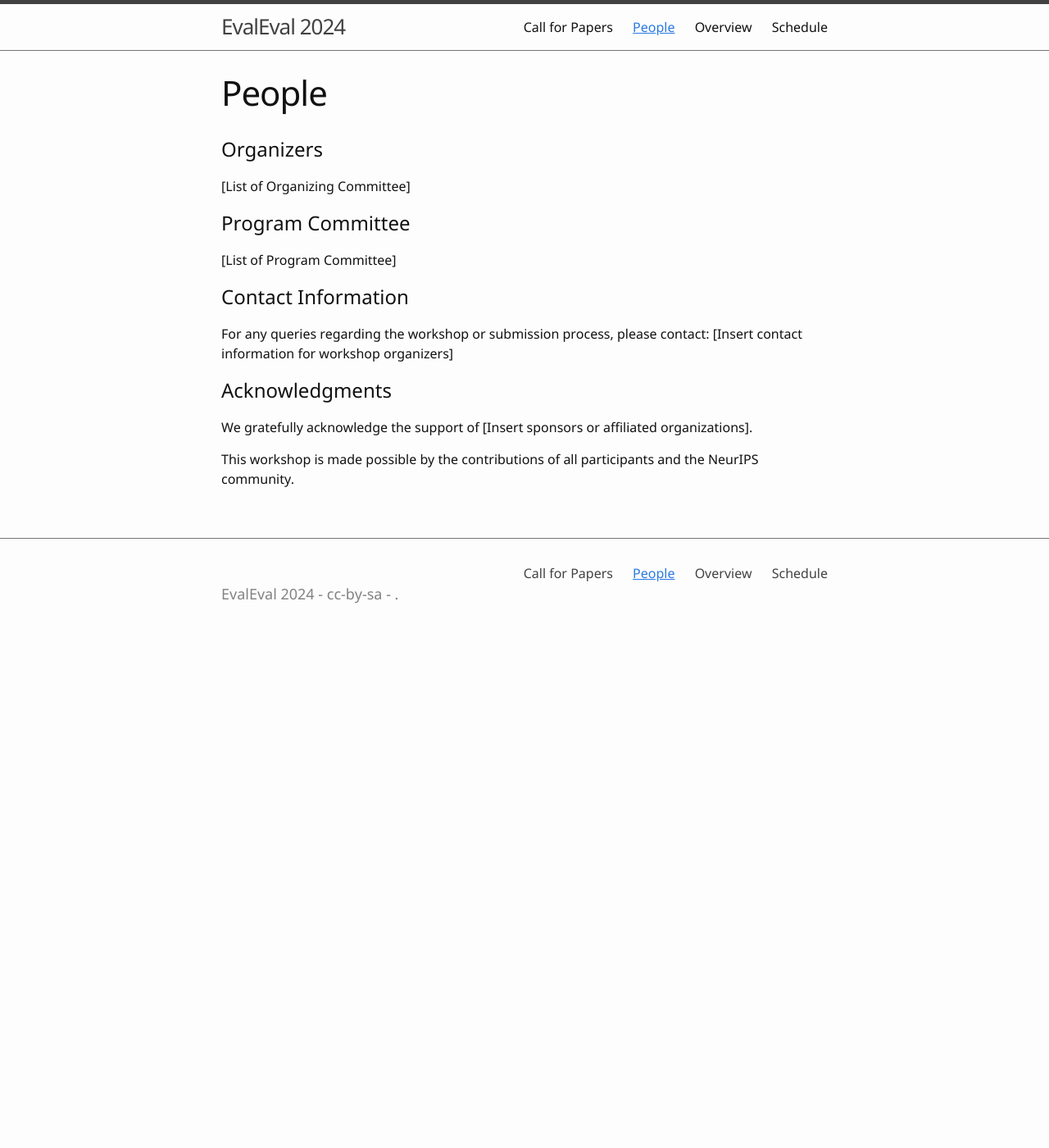
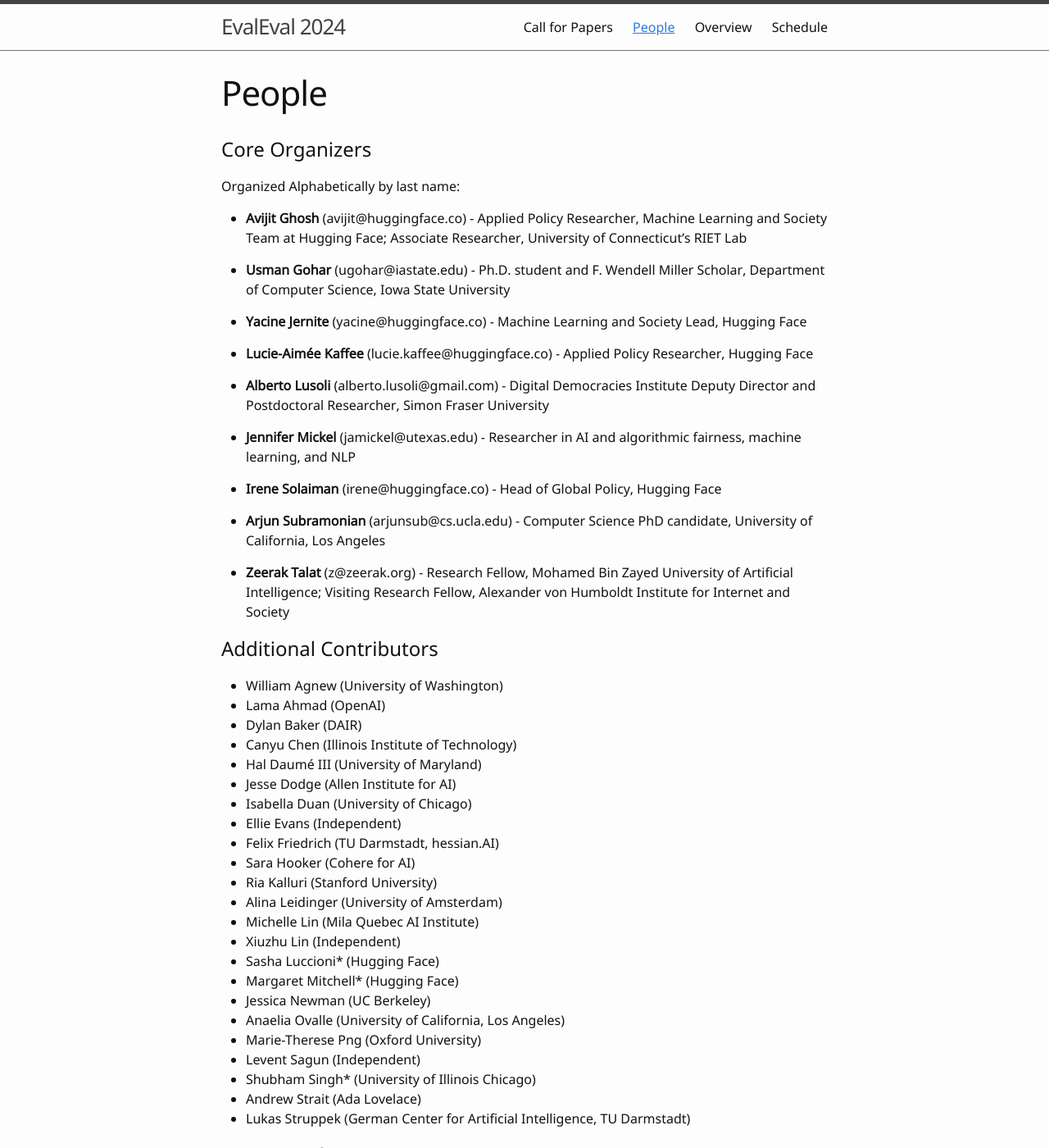
Before and after one commit to aaai-fidu-lab/aaai-fidu-lab.github.io, a Jekyll site: the page built from speakers-and-organizers.md, in a window 1280 px wide and 1400 px high. Shown: the whole window at 82% size. Built offline with Jekyll 4.4.1, drawn with Linux system fonts in a browser that asks for light colours; our own code applies the rules of GitHub Pages for plain Markdown files; some of the changed text lies outside the part shown.

Commit message:
Update speakers-and-organizers.md

```diff
--- a/speakers-and-organizers.md
+++ b/speakers-and-organizers.md
@@ -3,21 +3,58 @@ title: People
 nav: true
 ---
 
-# Organizers
+# Core Organizers
 
-[List of Organizing Committee]
+Organized Alphabetically by last name:
 
-# Program Committee
+- **Avijit Ghosh** (avijit@huggingface.co) - Applied Policy Researcher, Machine Learning and Society Team at Hugging Face; Associate Researcher, University of Connecticut's RIET Lab
 
-[List of Program Committee]
+- **Usman Gohar** (ugohar@iastate.edu) - Ph.D. student and F. Wendell Miller Scholar, Department of Computer Science, Iowa State University
+
+- **Yacine Jernite** (yacine@huggingface.co) - Machine Learning and Society Lead, Hugging Face
+
+- **Lucie-Aimée Kaffee** (lucie.kaffee@huggingface.co) - Applied Policy Researcher, Hugging Face
+
+- **Alberto Lusoli** (alberto.lusoli@gmail.com) - Digital Democracies Institute Deputy Director and Postdoctoral Researcher, Simon Fraser University
+
+- **Jennifer Mickel** (jamickel@utexas.edu) - Researcher in AI and algorithmic fairness, machine learning, and NLP
+
+- **Irene Solaiman** (irene@huggingface.co) - Head of Global Policy, Hugging Face
+
+- **Arjun Subramonian** (arjunsub@cs.ucla.edu) - Computer Science PhD candidate, University of California, Los Angeles
+
+- **Zeerak Talat** (z@zeerak.org) - Research Fellow, Mohamed Bin Zayed University of Artificial Intelligence; Visiting Research Fellow, Alexander von Humboldt Institute for Internet and Society
+
+# Additional Contributors
+
+- William Agnew (University of Washington)
+- Lama Ahmad (OpenAI)
+- Dylan Baker (DAIR)
+- Canyu Chen (Illinois Institute of Technology)
+- Hal Daumé III (University of Maryland)
+- Jesse Dodge (Allen Institute for AI)
+- Isabella Duan (University of Chicago)
+- Ellie Evans (Independent)
+- Felix Friedrich (TU Darmstadt, hessian.AI)
+- Sara Hooker (Cohere for AI)
+- Ria Kalluri (Stanford University)
+- Alina Leidinger (University of Amsterdam)
+- Michelle Lin (Mila Quebec AI Institute)
+- Xiuzhu Lin (Independent)
+- Sasha Luccioni* (Hugging Face)
+- Margaret Mitchell* (Hugging Face)
+- Jessica Newman (UC Berkeley)
+- Anaelia Ovalle (University of California, Los Angeles)
+- Marie-Therese Png (Oxford University)
+- Levent Sagun (Independent)
+- Shubham Singh* (University of Illinois Chicago)
+- Andrew Strait (Ada Lovelace)
+- Lukas Struppek (German Center for Artificial Intelligence, TU Darmstadt)
 
 # Contact Information
 
-For any queries regarding the workshop or submission process, please contact:
-[Insert contact information for workshop organizers]
+For any queries regarding the workshop or submission process, please contact the core organizers listed above.
 
 # Acknowledgments
 
-We gratefully acknowledge the support of [Insert sponsors or affiliated organizations].
-
-This workshop is made possible by the contributions of all participants and the NeurIPS community.
+We gratefully acknowledge the support of all our core organizers, additional contributors, and the NeurIPS community in making this workshop possible.
```
